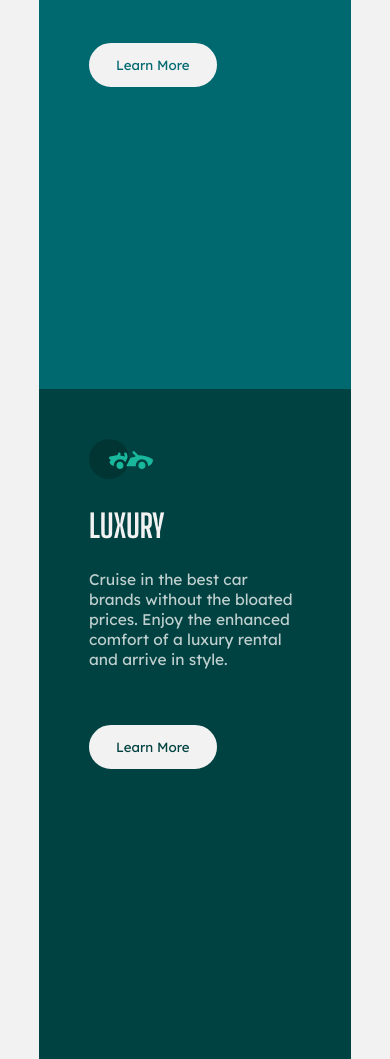
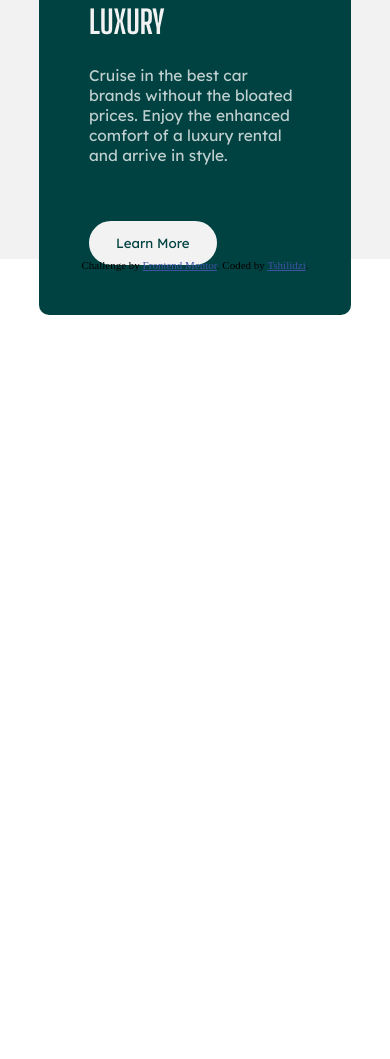
Before and after one commit to chillz-the-first/3-column-preview-card, a plain HTML site: page index.html in a window 390 px wide. Shown: the part 1007-2066 px from the top of the page. After the commit the page ends 1322 px from the top, so only its background shows below. Drawn offline with Linux system fonts and the light colour scheme.

Commit message:
updated index.html and style.css

```diff
--- a/index.html
+++ b/index.html
@@ -10,11 +10,10 @@
   <link rel="icon" type="image/png" sizes="32x32" href="./images/favicon-32x32.png">
   <title>Frontend Mentor | 3-column preview card component</title>
 
-  <!-- Feel free to remove these styles or customise in your own stylesheet 👍 -->
-  <!-- <style>
+  <style>
     .attribution { font-size: 11px; text-align: center; }
     .attribution a { color: hsl(228, 45%, 44%); }
-  </style> -->
+  </style>
 </head>
 <body>
   <div class="container">
@@ -50,9 +49,9 @@
     </div>
   </div>
 
-  <!-- <div class="attribution">
+  <div class="attribution">
     Challenge by <a href="https://www.frontendmentor.io?ref=challenge" target="_blank">Frontend Mentor</a>.
-    Coded by <a href="#">Your Name Here</a>.
-  </div> -->
+    Coded by <a href="#">Tshilidzi</a>.
+  </div>
 </body>
 </html>
--- a/style.css
+++ b/style.css
@@ -90,13 +90,14 @@ button:hover {
 
 @media screen and (max-width: 450px) {
     .container {
-        height: 250vh;
+        height: 150vh;
         place-content: unset;
     }
 
     .transport {
         grid-template-columns: 1fr;
         width: 80%;
+        height: 80%;
         margin: 2rem auto;
     }
 
```
